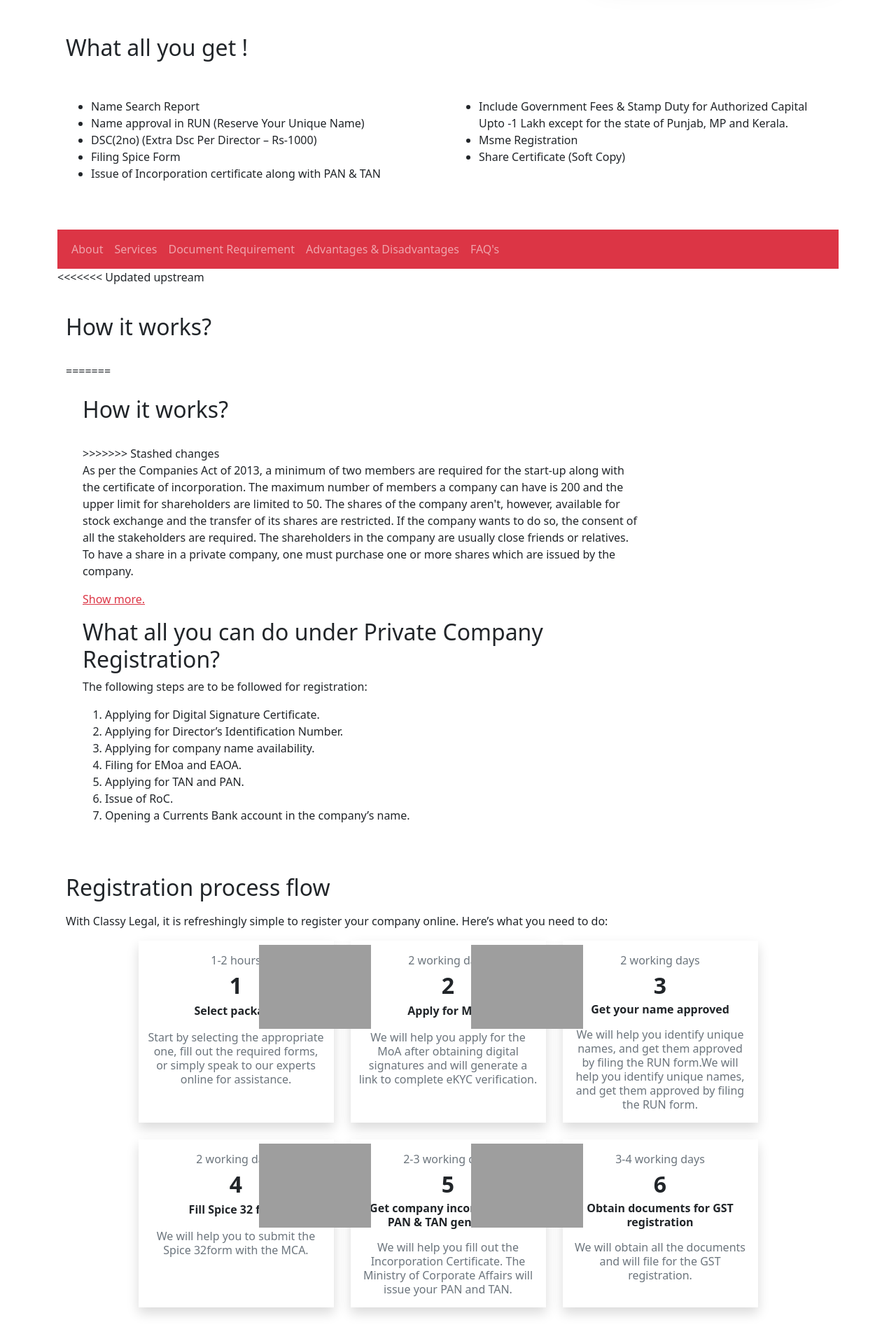
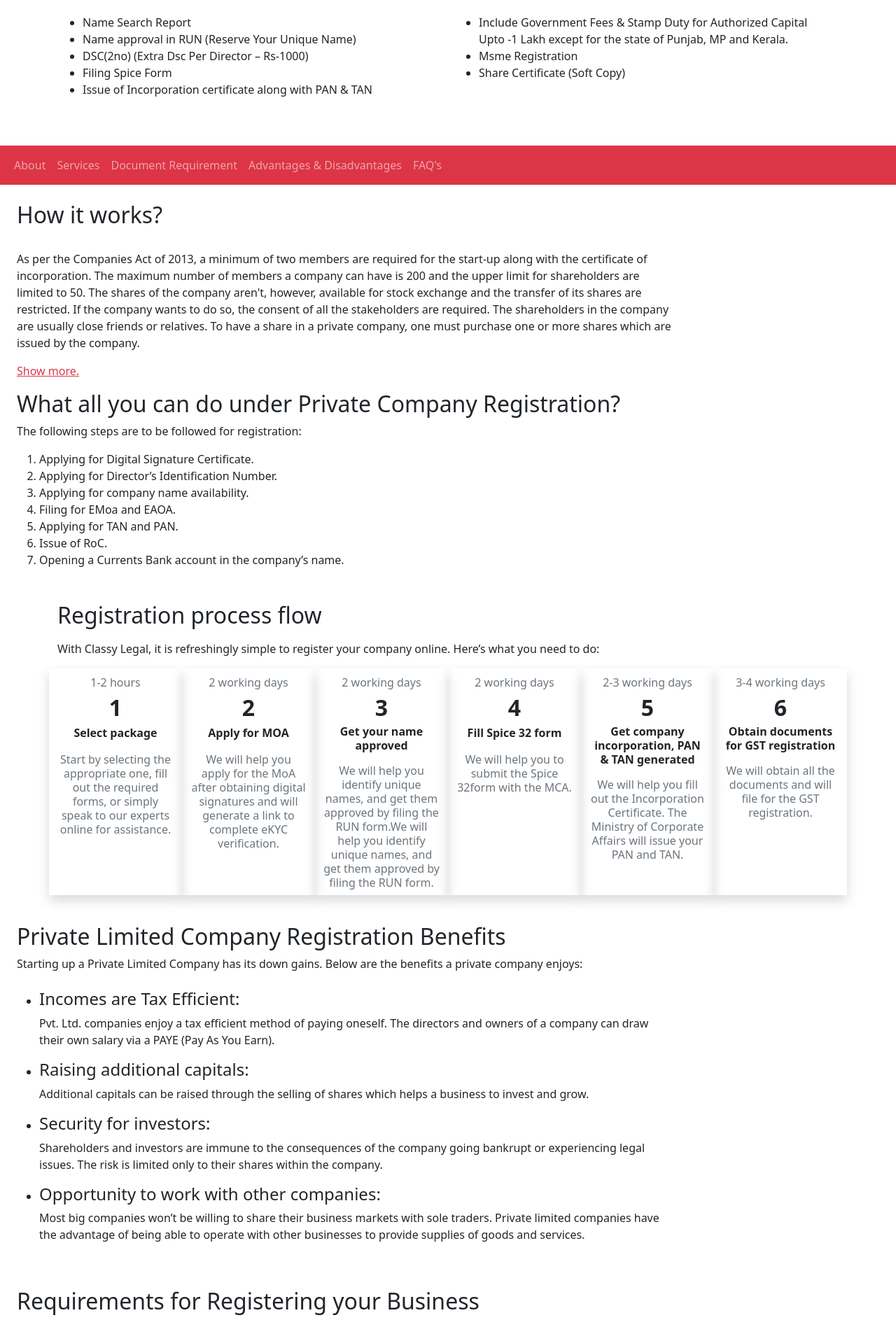
Before and after one commit to sohankanti17/ProjectClassy, a PHP site: page /pc_resgistration.php in a window 1280 px wide. Shown: the part 762-2668 px from the top of the page at 70% size. Run offline with PHP 8.4, Linux system fonts and the light colour scheme; some libraries are stand-ins or nearby versions; grey boxes are pictures that could not be loaded.

Commit message:
Left aligned

```diff
--- a/pc_resgistration.php
+++ b/pc_resgistration.php
@@ -12,6 +12,7 @@
         <!-- Any page specific styling will go here -->
         <style type="text/css"></style>
 
+
     </head>
     <body >
         <!-- Navigation bar -->
@@ -19,12 +20,8 @@
 
         <!-- Actual page content starts from here -->
 
-<<<<<<< Updated upstream
-        <div class="container mt-5">
-=======
 
         <div class="container mt-5 mb-5">
->>>>>>> Stashed changes
             <div class="row align-items-center g-lg-5">
                 <div class="col-lg-8 text-center text-lg-start">
                     <h2 class="display-5 fw-bold mb-5">Private Limited Company Registration</h2>
@@ -106,7 +103,7 @@
         <!-- Fixed navbar starts here -->
 
         <nav class="navbar navbar-expand-md navbar-dark bg-danger mt-3">
-            <div class="container">
+        <div class="container-fluid">
             <button class="navbar-toggler" type="button" data-bs-toggle="collapse"   aria-expanded="false" aria-label="Toggle navigation">
                 <span class="navbar-toggler-icon"></span>
             </button>
@@ -134,17 +131,11 @@
         <!-- Fixed navbar ends here -->
 
         <!-- About section starts here -->
-<<<<<<< Updated upstream
-
-        <div class="container mt-3 py-4">
-            <h2>How it works?</h2><br>
-=======
 
         <div class="fluid-container ms-4 mt-4">
             <div class="row">
                 <div class="col-9">
                 <h2>How it works?</h2><br>
->>>>>>> Stashed changes
             <p>As per the Companies Act of 2013, a minimum of two members are required for the start-up along with the certificate of incorporation.
                 The maximum number of members a company can have is 200 and the upper limit for shareholders are limited to 50. The shares of the company
                  aren't, however, available for stock exchange and the transfer of its shares are restricted. If the company wants to do so, the consent
@@ -189,44 +180,44 @@
 
         <!-- Process flow starts here -->
 
-        <div class="container mt-3 py-3" id="process-flow">
+        <div class="container mt-3 py-3">
             <h2 class="mb-3">Registration process flow</h2>
             <p>With Classy Legal, it is refreshingly simple to register your company online. Here’s what you need to do:</p>
-            <div class="row gap-4 d-flex justify-content-center">
-                <div class="col-md-3 col-sm-12 text-center py-3 shadow">
+            <div class="row">
+                <div class="col-md-2 col-sm-12 text-center py-2 shadow">
                     <p class="text-muted m-0">1-2 hours</p>
-                    <span class="d-block position-relative fs-2 fw-bold process-flow-step">1</span>
+                    <span class="my-3 fs-2 fw-bold">1</span>
                     <p class="fw-bold">Select package</p>
                     <p class="m-0 fw-light lh-sm text-muted">Start by selecting the appropriate one, fill out the required forms, or simply speak to our experts online for assistance.</p>
                 </div>
-                <div class="col-md-3 col-sm-12 text-center py-3 shadow">
+                <div class="col-md-2 col-sm-12 text-center py-2 shadow">
                     <p class="text-muted m-0">2 working days</p>
-                    <span class="d-block position-relative fs-2 fw-bold process-flow-step">2</span>
+                    <span class="my-3 fs-2 fw-bold">2</span>
                     <p class="fw-bold">Apply for MOA</p>
                     <p class="m-0 fw-light lh-sm text-muted">We will help you apply for the MoA after obtaining digital signatures and will generate a link to complete eKYC verification.</p>
                 </div>
-                <div class="col-md-3 col-sm-12 text-center py-3 shadow">
+                <div class="col-md-2 col-sm-12 text-center py-2 shadow">
                     <p class="text-muted m-0">2 working days</p>
-                    <span class="d-block position-relative fs-2 fw-bold">3</span>
+                    <span class="my-3 fs-2 fw-bold">3</span>
                     <p class="fw-bold lh-sm">Get your name approved</p>
                     <p class="m-0 fw-light lh-sm text-muted">We will help you identify unique names, and get them approved by filing the RUN form.We will help you identify unique names, and get
                         them approved by filing the RUN form.</p>
                 </div>
-                <div class="col-md-3 col-sm-12 text-center py-3 shadow">
+                <div class="col-md-2 col-sm-12 text-center py-2 shadow">
                     <p class="text-muted m-0">2 working days</p>
-                    <span class="d-block position-relative fs-2 fw-bold process-flow-step">4</span>
+                    <span class="my-3 fs-2 fw-bold">4</span>
                     <p class="fw-bold">Fill Spice 32 form</p>
                     <p class="m-0 fw-light lh-sm text-muted">We will help you to submit the Spice 32form with the MCA.</p>
                 </div>
-                <div class="col-md-3 col-sm-12 text-center py-3 shadow">
+                <div class="col-md-2 col-sm-12 text-center py-2 shadow">
                     <p class="text-muted m-0">2-3 working days</p>
-                    <span class="d-block position-relative fs-2 fw-bold process-flow-step">5</span>
+                    <span class="my-3 fs-2 fw-bold">5</span>
                     <p class="fw-bold lh-sm">Get company incorporation, PAN &amp; TAN generated</p>
                     <p class="m-0 fw-light lh-sm text-muted">We will help you fill out the Incorporation Certificate. The Ministry of Corporate Affairs will issue your PAN and TAN.</p>
                 </div>
-                <div class="col-md-3 col-sm-12 text-center py-3 shadow">
+                <div class="col-md-2 col-sm-12 text-center py-2 shadow">
                     <p class="text-muted m-0">3-4 working days</p>
-                    <span class="d-block position-relative fs-2 fw-bold">6</span>
+                    <span class="my-3 fs-2 fw-bold">6</span>
                     <p class="fw-bold lh-sm">Obtain documents for GST registration</p>
                     <p class="m-0 fw-light lh-sm text-muted">We will obtain all the documents and will file for the GST registration.</p>
                 </div>
```
